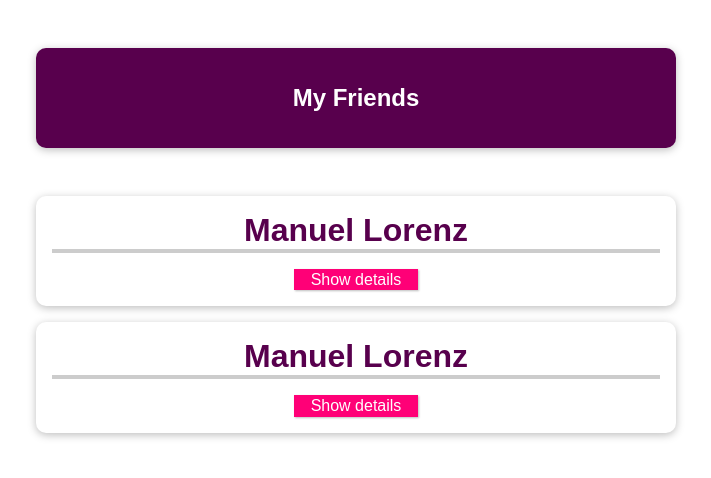
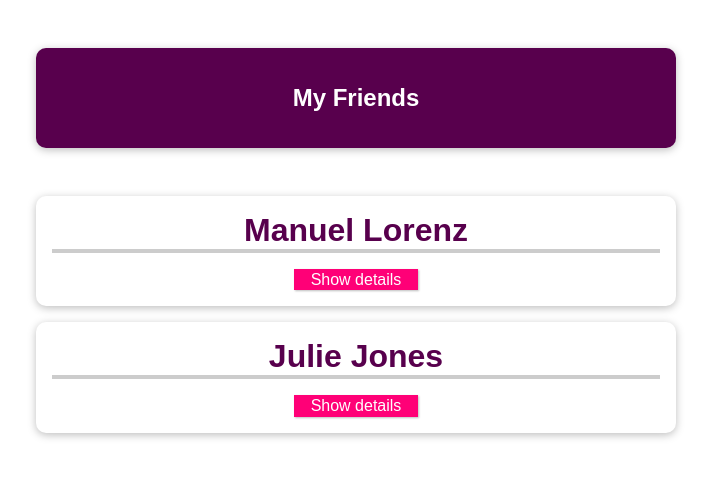
Before and after one commit to tsantos8080/vue-cli-01-a-new-vue-project, a Vue app: page / in a window 1280 px wide. Shown: the top 478 px of the page, without its empty margins (284-995 px from the left). Built offline with nearby package versions, Linux system fonts and the light colour scheme.

Commit message:
usando props em componentes

```diff
--- a/src/App.vue
+++ b/src/App.vue
@@ -2,8 +2,16 @@
   <section>
     <header><h1>My Friends</h1></header>
     <ul>
-      <friend-contact></friend-contact>
-      <friend-contact></friend-contact>
+      <friend-contact
+        name="Manuel Lorenz"
+        phone-number="0123 45678 90"
+        email-address="manuel@localhost.com"
+      ></friend-contact>
+      <friend-contact
+        name="Julie Jones"
+        phone-number="0987 654421 21"
+        email-address="julie@localhost.com"
+      ></friend-contact>
     </ul>
   </section>
 </template>
--- a/src/components/FriendContact.vue
+++ b/src/components/FriendContact.vue
@@ -1,11 +1,11 @@
 <template>
   <section>
     <li>
-      <h2>{{ friend.name }}</h2>
+      <h2>{{ name }}</h2>
       <button @click="toggleDetails">Show details</button>
       <ul v-if="detailsAreVisible">
-        <li><strong>Phone:</strong> {{ friend.phone }}</li>
-        <li><strong>Email:</strong> {{ friend.email }}</li>
+        <li><strong>Phone:</strong> {{ phoneNumber }}</li>
+        <li><strong>Email:</strong> {{ emailAddress }}</li>
       </ul>
     </li>
   </section>
@@ -13,15 +13,10 @@
 
 <script>
 export default {
+  props: ["name", "phoneNumber", "emailAddress"],
   data() {
     return {
       detailsAreVisible: false,
-      friend: {
-        id: "manuel",
-        name: "Manuel Lorenz",
-        phone: "0123 45678 90",
-        email: "manuel@localhost.com",
-      },
     };
   },
   methods: {
```
